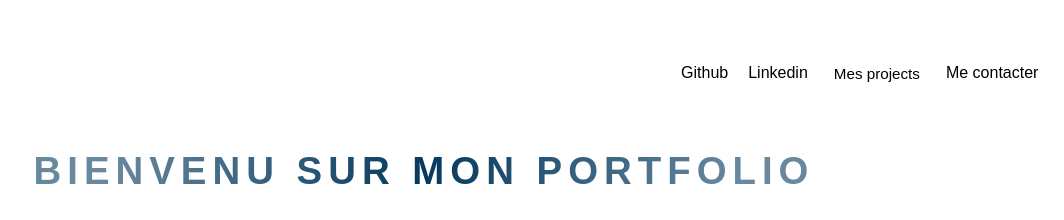
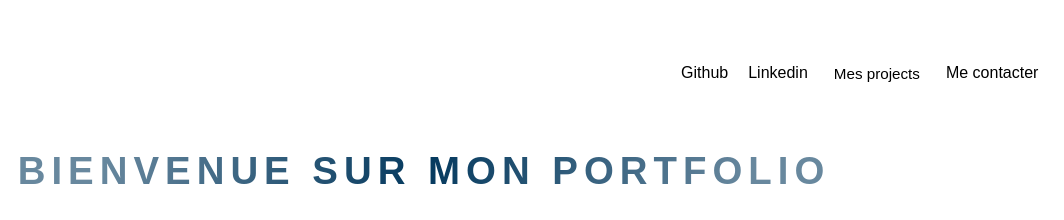
Before and after one commit to LeLouPhoque/LeLouPhoque.github.io, a plain HTML site: page index.html in a window 1280 px wide. Shown: the top 220 px of the page, 216-1280 px from the left. Drawn offline with Linux system fonts and the light colour scheme.

Commit message:
Update index.html

```diff
--- a/index.html
+++ b/index.html
@@ -35,7 +35,7 @@
 		<section class="page-content">
 			<header>
 				<div class="shine">
-				<h3>Bienvenu sur mon Portfolio</h3>
+				<h3>Bienvenue sur mon Portfolio</h3>
 			</div>
 				<div class="accordion">
 				  <input type="radio" name="radio-a" id="check1" checked>
```
